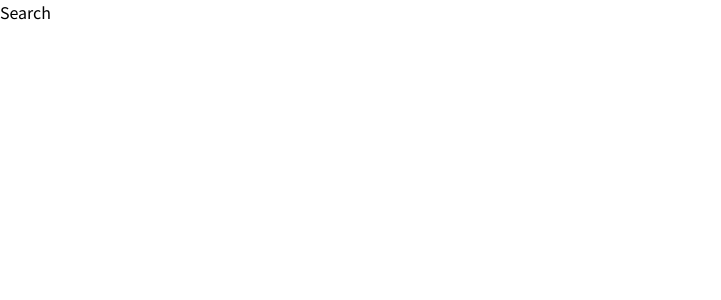
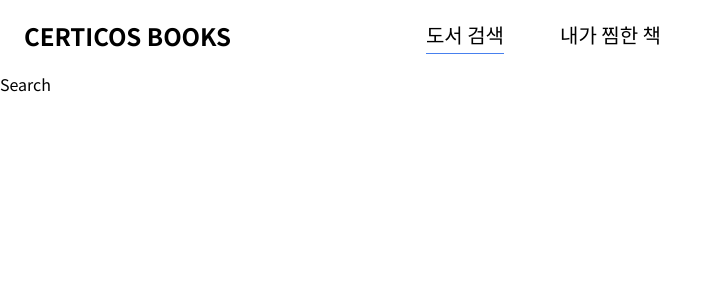
Before and after one commit to lunathebright/certicos-books, a React (Vite) app: page / in a window 1280 px wide. Shown: the top 300 px of the page, without its empty margins (0-721 px from the left). Built offline with nearby package versions, Linux system fonts and the light colour scheme.

Commit message:
[ADD] 상단 헤더 추가

```diff
--- a/src/App.tsx
+++ b/src/App.tsx
@@ -1,10 +1,12 @@
 import { Routes, Route } from "react-router-dom";
 import Search from "./pages/Search";
 import Wish from "./pages/Wish";
+import Header from "./components/Header";
 
 function App() {
   return (
-    <div>
+    <div className="min-w-[950px]">
+      <Header />
       <Routes>
         <Route path="/" element={<Search />} />
         <Route path="/wish" element={<Wish />} />
--- /dev/null
+++ b/src/components/Header.tsx
@@ -0,0 +1,28 @@
+import { Link, useLocation } from "react-router-dom";
+import { navItems } from "../data/constants/nav";
+
+export default function Header() {
+  const location = useLocation();
+
+  return (
+    <nav className="flex p-6">
+      <h1 className="text-title1">CERTICOS BOOKS</h1>
+      <ul className="flex gap-[56px] mx-auto -translate-x-[200px]">
+        {navItems.map((item) => (
+          <li key={item.path}>
+            <Link
+              to={item.path}
+              className={`py-1 text-body1 border-b ${
+                location.pathname === item.path
+                  ? "border-b-primary"
+                  : "border-b-transparent"
+              }`}
+            >
+              {item.name}
+            </Link>
+          </li>
+        ))}
+      </ul>
+    </nav>
+  );
+}
--- /dev/null
+++ b/src/data/constants/nav.ts
@@ -0,0 +1,4 @@
+export const navItems = [
+  { name: "도서 검색", path: "/" },
+  { name: "내가 찜한 책", path: "/wish" },
+];
--- a/src/styles/index.css
+++ b/src/styles/index.css
@@ -7,3 +7,7 @@
 body {
   @apply font-sans;
 }
+
+li {
+  @apply list-none;
+}
```
